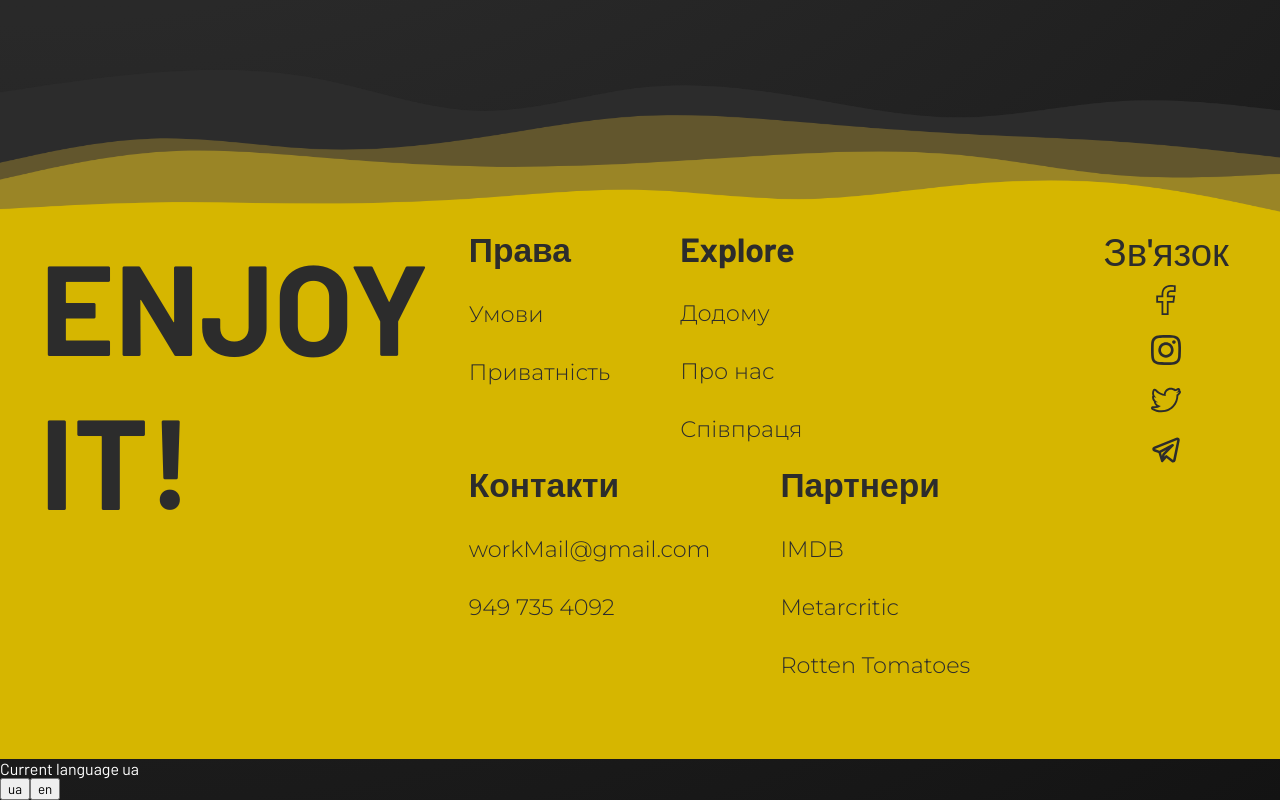
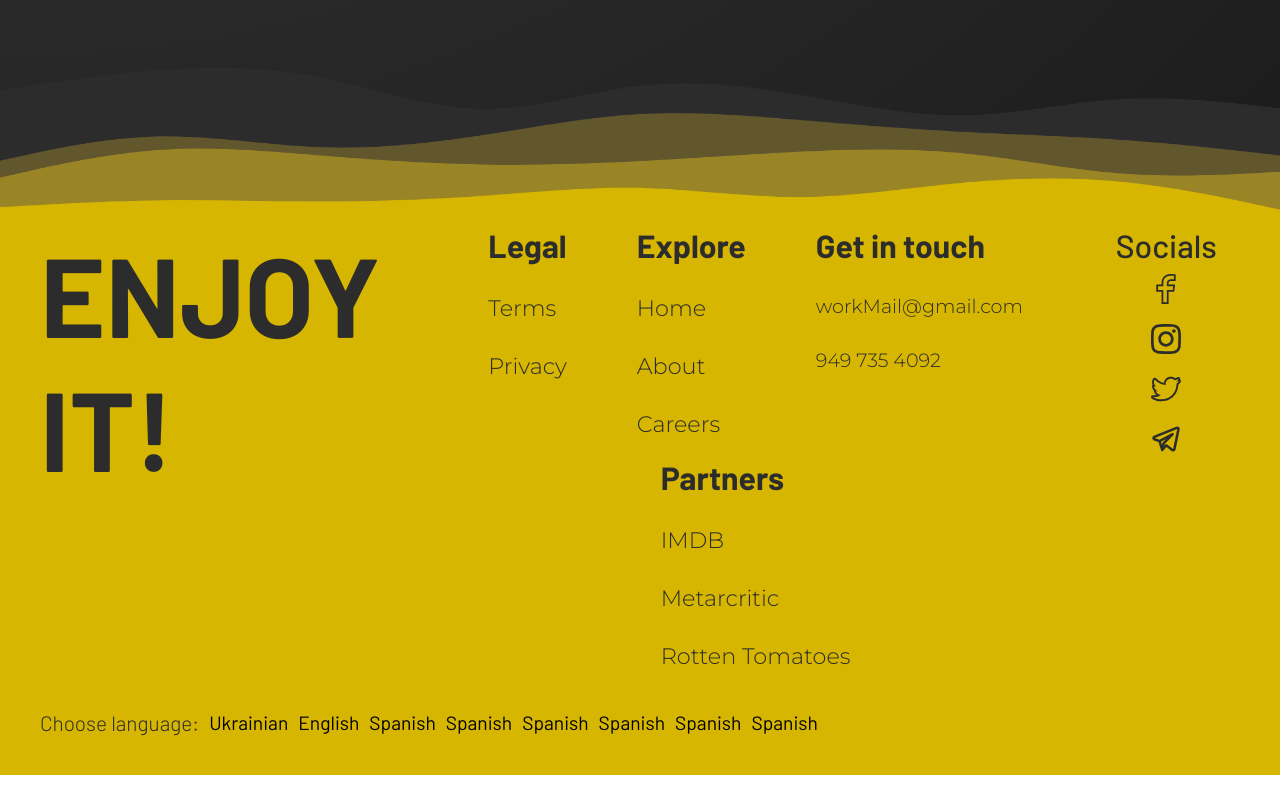
Before and after one commit to Yoland172/Project-X, a React (Create React App) app: page /home in a window 1280 px wide. Shown: the part 1178-1978 px from the top of the page. After the commit the page ends 1953 px from the top, so only its background shows below. Built offline with nearby package versions, Linux system fonts and the light colour scheme.

Commit message:
aded internationalization and test gitHub action

```diff
--- a/src/components/app/App.module.scss
+++ b/src/components/app/App.module.scss
@@ -14,8 +14,9 @@ body {
 
 @import url("https://fonts.googleapis.com/css2?family=Barlow:wght@300;400;500;700&family=Montserrat:wght@300&display=swap");
 
+@import url("https://fonts.googleapis.com/css2?family=Barlow:wght@300;400;500;700&family=Exo+2:wght@300;400;500;600;700;800&family=Montserrat:wght@300&display=swap");
 * {
-  font-family: "Barlow", sans-serif;
+  font-family: "Barlow", "Exo 2", sans-serif;
   margin: 0;
   text-decoration: none;
 }
--- a/src/components/footer/Footer.tsx
+++ b/src/components/footer/Footer.tsx
@@ -4,21 +4,19 @@ import FacebookIcon from "../ui/icon/socialMedia/FacebookIcon";
 import InstagramIcon from "../ui/icon/socialMedia/InstagramIcon";
 import TwitterIcon from "../ui/icon/socialMedia/TwitterIcon";
 import TelegramIcon from "../ui/icon/socialMedia/TelegramIcon";
-import {useTranslation} from "react-i18next";
+import { useTranslation } from "react-i18next";
 
 const Footer = () => {
-  const {t, i18n} = useTranslation();
-  const languages = [
-      'ua',
-      'en'
-  ];
+  const { t, i18n } = useTranslation();
+  const languages = ["ua", "en","es","es","es","es","es","es"];
 
   return (
     <div className={styles.footerContainer}>
       <img src={transitionImg} alt="transitionImage" />
       <div className={styles.mainContainer}>
+        <div className={styles.infoContainer}>
           <div className={styles.bigText}>
-          <h1>ENJOY IT!</h1>
+            <h1>{t("footer.enjoyIt")}</h1>
           </div>
           <div className={styles.titlesContainer}>
             <div className={styles.section}>
@@ -54,9 +52,14 @@ const Footer = () => {
             </div>
           </div>
         </div>
-      <div>
-        <div style={{color:'white'}}>Current language {i18n.language}</div>
-        {languages.map(lang => <button onClick={() => i18n.changeLanguage(lang)}>{lang}</button>)}
+        <div className={styles.changeLanguageContainer}>
+          <h3>{t("footer.languagePreset.chsLang")}: </h3>
+          <ul className={styles.languageList}>
+          {languages.map((lang) => (
+            <li onClick={() => {i18n.changeLanguage(lang); console.log(lang)}}>{t(`footer.languagePreset.${lang}`)}</li>
+          ))}
+          </ul>
+        </div>
       </div>
     </div>
   );
--- a/src/components/footer/footer.module.scss
+++ b/src/components/footer/footer.module.scss
@@ -14,15 +14,17 @@
     box-sizing: border-box;
     margin-top: -4px;
     background-color: $golden;
+    .infoContainer {
       display: grid;
       grid-template-columns: 5fr 9fr 2fr;
+      column-gap: 10px;
 
       .bigText {
-      width: min-content;
+        word-break: break-word;
 
         & > h1 {
           color: $black;
-        font-size: 8em;
+          font-size: 7em;
           font-weight: 700;
         }
       }
@@ -30,13 +32,13 @@
       .titlesContainer {
         display: flex;
         column-gap: 70px;
-      justify-content: flex-start;
+        justify-content: center;
         flex-wrap: wrap;
         row-gap: 20px;
         width: 100%;
         height: 100%;
         box-sizing: border-box;
-      padding-left: 40px;
+        padding-left: 10px;
         padding-bottom: 40px;
 
         .section {
@@ -46,7 +48,7 @@
 
           & > h1 {
             font-weight: 700;
-          font-size: 2.1em;
+            font-size: 2em;
             color: $black;
           }
 
@@ -89,7 +91,7 @@
             width: fit-content;
             position: relative;
             font-weight: 300;
-          font-size: 1.4em;
+            font-size: 1.2em;
             color: $black;
             font-family: "Montserrat", sans-serif;
           }
@@ -103,7 +105,7 @@
 
         & > h1 {
           font-weight: 500;
-        font-size: 2.4em;
+          font-size: 2em;
           color: $black;
         }
 
@@ -125,9 +127,32 @@
         }
       }
     }
+    .changeLanguageContainer {
+      display: flex;
+      align-items: center;
+
+      & > h3 {
+        color: $black;
+        font-size: 1.3em;
+        font-weight: 300;
+      }
+
+      .languageList {
+        display: flex;
+        column-gap: 10px;
+        padding-left: 10px;
+        & > li {
+          font-size: 1.2em;
+          list-style-type: none;
+          cursor: pointer;
+        }
+      }
+    }
+  }
 
   @media (max-width: $tablet) {
     .mainContainer {
+      .infoContainer {
         display: flex;
         flex-direction: column;
         row-gap: 20px;
@@ -147,6 +172,7 @@
           flex-direction: column;
           box-sizing: border-box;
           padding-left: 0;
+          padding-bottom: 0;
 
           .section {
             flex-direction: column;
@@ -176,10 +202,29 @@
           }
         }
       }
+      .changeLanguageContainer {
+        padding-top: 20px;
+        flex-direction: column;
+        align-items: flex-start;
+        & > h3 {
+          font-weight: 500;
+        }
+        .languageList {
+          padding-top: 10px;
+          padding-left: 0;
+          flex-wrap: wrap;
+
+          row-gap: 10px;
+          & > li {
+          }
+        }
+      }
+    }
   }
 
   @media (min-width: $tablet) and (max-width: $desktop) {
     .mainContainer {
+      .infoContainer {
         width: 100%;
         display: flex;
         flex-direction: column;
@@ -198,28 +243,29 @@
           justify-content: space-between;
           box-sizing: border-box;
           padding-left: 0;
+          padding: 0;
           column-gap: 0;
-        padding-bottom:0;
 
           .section {
             flex-direction: column;
             row-gap: 10px;
 
             & > h1 {
-            font-size: 1.4em !important ;
+              font-size: 1.5em !important ;
             }
 
             & > p {
-            font-size: 1.3em;
+              font-size: 1.4em;
             }
           }
         }
 
         .socialsContainer {
+          padding-top: 10px;
           flex-direction: row;
           column-gap: 10px;
           & > h1 {
-          font-size: 2.2em;
+            font-size: 1.9em;
           }
 
           .socialsIconsContainer {
@@ -229,5 +275,22 @@
           }
         }
       }
+      .changeLanguageContainer {
+        padding-top: 15px;
+        justify-content: flex-end;
+
+        & > h3 {
+          color: $black;
+          font-size: 1.2em;
+          font-weight: 500;
+        }
+
+        .languageList {
+          & > li {
+            font-size: 1.1em;
           }
         }
+      }
+    }
+  }
+}
--- a/src/components/homePage/filmSearch/filmList/filmList.module.scss
+++ b/src/components/homePage/filmSearch/filmList/filmList.module.scss
@@ -16,6 +16,7 @@
   grid-template-columns: 3fr 6fr;
   height: 80vh;
   transition: 300ms;
+  width: 100%;
 }
 
 .imageContainer {
--- a/src/components/homePage/mainHeader/sampleArrows/SampleNextArrow.tsx
+++ b/src/components/homePage/mainHeader/sampleArrows/SampleNextArrow.tsx
@@ -1,10 +1,12 @@
+import { useTranslation } from "react-i18next";
 import { SampleArrowProp } from "../../../../api/types";
 import RightLongArrow from "../../../ui/icon/rightLongArrow";
 import styles from "./sampleArrows.module.scss";
 
 export const SampleNextArrow = ({ onClick }: SampleArrowProp) => {
+  const {t} = useTranslation();
   return <div className={styles.nextArrow} onClick={onClick}>
-    <p>Next</p>
+    <p>{t("homePage.header.arrowText.next")}</p>
     <RightLongArrow width={75} height={75} />
   </div>;
 };
--- a/src/components/homePage/mainHeader/sampleArrows/SamplePrevArrow.tsx
+++ b/src/components/homePage/mainHeader/sampleArrows/SamplePrevArrow.tsx
@@ -1,12 +1,14 @@
 import { SampleArrowProp } from "../../../../api/types";
 import styles from "./sampleArrows.module.scss";
 import LeftLongArrow from "../../../ui/icon/leftLongArrow";
+import { useTranslation } from "react-i18next";
 
 const SamplePrevArrow = ({ onClick }: SampleArrowProp) => {
+  const {t} = useTranslation();
   return (
     <div className={styles.prevArrow} onClick={onClick}>
       <LeftLongArrow width={75} height={75} />
-      <p>Prev</p>
+      <p>{t("homePage.header.arrowText.prev")}</p>
     </div>
   );
 };
--- a/src/lib/i18n.ts
+++ b/src/lib/i18n.ts
@@ -2,11 +2,13 @@ import i18n from 'i18next';
 import { initReactI18next } from "react-i18next";
 import enJSON from './locale/en.json'
 import uaJSON from './locale/ua.json'
+import esJSON from './locale/es.json'
 
 i18n.use(initReactI18next).init({
     resources: {
         en: {...enJSON},
-        ua: {...uaJSON}
+        ua: {...uaJSON},
+        es: {...esJSON}
     },
-    lng: 'ua'
+    lng: 'en'
 });
--- a/src/lib/locale/en.json
+++ b/src/lib/locale/en.json
@@ -22,6 +22,7 @@
       }
     },
     "footer": {
+      "enjoyIt": "ENJOY IT!",
       "columnArticle": {
         "legal": "Legal",
         "explore": "Explore",
@@ -35,6 +36,12 @@
         "home": "Home",
         "about": "About",
         "careers": "Careers"
+      },
+      "languagePreset":{
+        "chsLang":"Choose language",
+        "ua":"Ukrainian",
+        "en":"English",
+        "es":"Spanish"
       }
     },
     "filmInfoPage": {
--- /dev/null
+++ b/src/lib/locale/es.json
@@ -0,0 +1,64 @@
+{
+  "translation": {
+    "homePage": {
+      "header": {
+        "arrowText": {
+          "prev": "Anterior",
+          "next": "Siguiente"
+        },
+        "bigText": {
+          "part1": "Explorar",
+          "part2": " películas y series"
+        }
+      },
+      "body": {
+        "inputPlaceholder": "Buscar...",
+        "filmItemType": {
+          "movie": "película",
+          "game": "juego",
+          "series": "serie"
+        },
+        "allItems": "Todos los elementos"
+      }
+    },
+    "footer": {
+        "enjoyIt": "DISFRÚTALA!",
+      "columnArticle": {
+        "legal": "Legal",
+        "explore": "Explorar",
+        "getInTouch": "Contacto",
+        "partners": "Socios",
+        "socials": "Redes"
+      },
+      "columnAddInfo": {
+        "terms": "Términos",
+        "privacy": "Privacidad",
+        "home": "Inicio",
+        "about": "Acerca de",
+        "careers": "Carreras"
+      },
+      "languagePreset": {
+        "chsLang": "Elige un idioma",
+        "ua": "Ucraniano",
+        "en": "Inglés",
+        "es": "Español"
+      }
+    },
+    "filmInfoPage": {
+      "filmMainInfo": {
+        "runtime": "Duración",
+        "genre": "Género",
+        "year": "Año",
+        "type": "Tipo"
+      },
+      "addInfo": {
+        "director": "Director",
+        "language": "Idioma",
+        "country": "País",
+        "rated": "Clasificación",
+        "released": "Fecha de estreno",
+        "boxOffice": "Taquilla"
+      }
+    }
+  }
+}
--- a/src/lib/locale/ua.json
+++ b/src/lib/locale/ua.json
@@ -4,7 +4,7 @@
       "header": {
         "arrowText": {
           "prev": "Назад",
-          "next": "Дальше"
+          "next": "Вперед"
         },
         "bigText": {
           "part1": "Досліджуй",
@@ -22,9 +22,10 @@
       }
     },
     "footer": {
+      "enjoyIt": "НАСОЛОДЬСЯ!",
       "columnArticle": {
         "legal": "Права",
-        "explore": "Explore",
+        "explore": "Більше",
         "getInTouch": "Контакти",
         "partners": "Партнери",
         "socials": "Зв'язок"
@@ -35,6 +36,12 @@
         "home": "Додому",
         "about": "Про нас",
         "careers": "Співпраця"
+      },
+      "languagePreset": {
+        "chsLang": "Оберіть мову",
+        "ua": "Українська",
+        "en": "Англійська",
+        "es": "Іспанська"
       }
     },
     "filmInfoPage": {
@@ -44,13 +51,13 @@
         "year": "Дата випуску",
         "type": "Тип"
       },
-      "addInfo":{
-        "director":"Директор",
-        "language":"Мови",
-        "country":"Країна",
-        "rated":"Рейтинг",
-        "released":"Дата випуску",
-        "boxOffice":"Прибуток"
+      "addInfo": {
+        "director": "Директор",
+        "language": "Мови",
+        "country": "Країна",
+        "rated": "Рейтинг",
+        "released": "Дата випуску",
+        "boxOffice": "Прибуток"
       }
     }
   }
```
Also changed, not shown: src/components/filmPage/filmInfo/FilmInfo.tsx (+12 -11 lines), 2 other files (tests, documents, lock files or other folders). Lines whose indentation alone changed are shown as unchanged.
